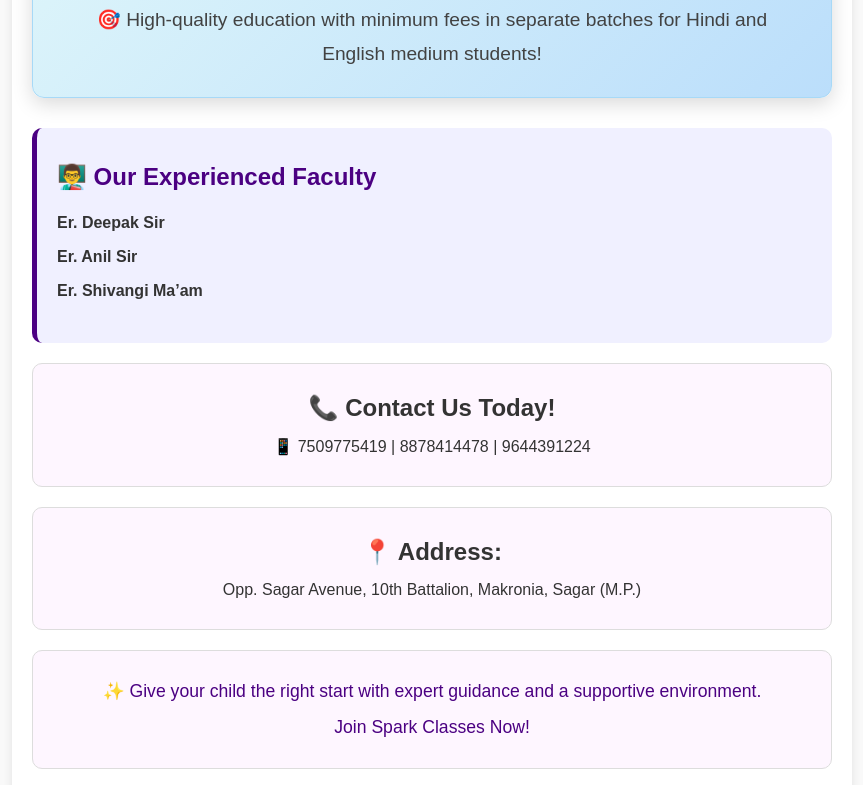
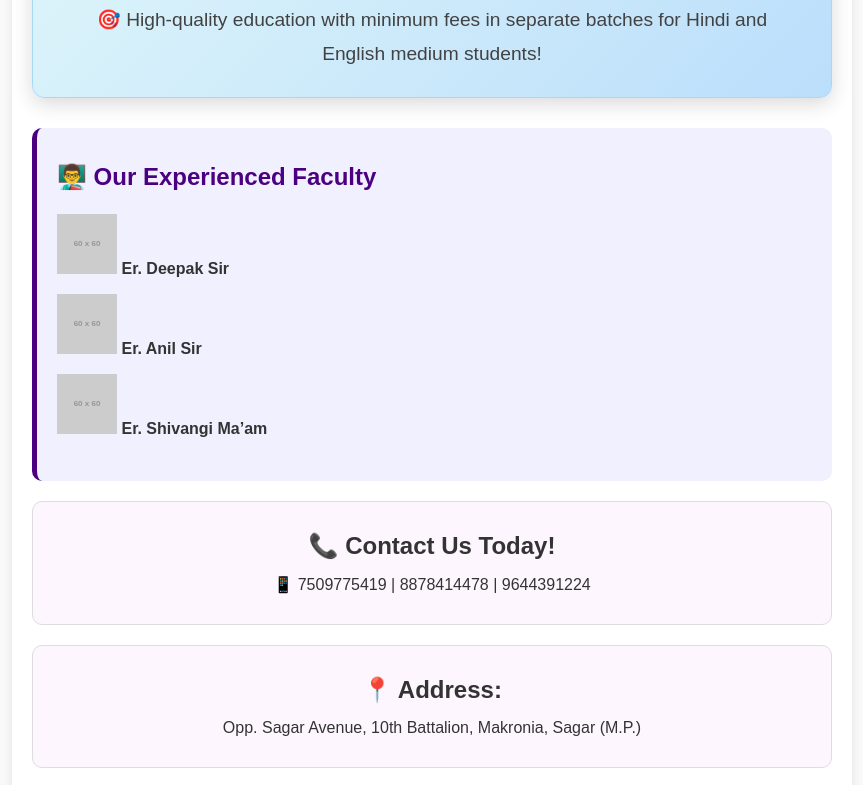
Before and after one commit to sparkclassessagar/sparkclasses.github.io, a plain HTML site: page index.html in a window 1280 px wide. Shown: the part 840-1625 px from the top of the page, without its empty margins (208-1071 px from the left). Drawn offline with Linux system fonts and the light colour scheme; placeholder pictures from the web are drawn by us.

Commit message:
Update index.html
updated faculty section

```diff
--- a/index.html
+++ b/index.html
@@ -553,14 +553,25 @@
             <p data-en="🎯 High-quality education with minimum fees in separate batches for Hindi and English medium students!" data-hi="🎯 न्यूनतम शुल्क में उच्च गुणवत्ता वाली शिक्षा (हिंदी और इंग्लिश मीडियम के लिए अलग-अलग बैच)">🎯 High-quality education with minimum fees in separate batches for Hindi and English medium students!</p>
         </div>
 
-        <div class="faculty-section">
-            <h2 data-en="👨‍🏫 Our Experienced Faculty" data-hi="👨‍🏫 हमारे अनुभवी शिक्षक">👨‍🏫 Our Experienced Faculty</h2>
-            <ul>
-                <li>Er. Deepak Sir</li>
-                <li>Er. Anil Sir</li>
-                <li>Er. Shivangi Ma’am</li>
-            </ul>
-        </div>
+        <div class="faculty-section bg-white p-8 rounded-xl shadow-lg max-w-md w-full mx-4 sm:mx-auto">
+        <h2 class="text-3xl font-bold text-gray-800 mb-6 text-center flex items-center justify-center gap-3" data-en="👨‍🏫 Our Experienced Faculty" data-hi="👨‍🏫 हमारे अनुभवी शिक्षक">
+            <span role="img" aria-label="teacher emoji">👨‍🏫</span> Our Experienced Faculty
+        </h2>
+        <ul class="space-y-6">
+            <li class="flex items-center space-x-4 p-3 bg-blue-50 rounded-lg shadow-sm hover:shadow-md transition-shadow duration-300">
+                <img src="https://placehold.co/60x60/60A5FA/FFFFFF?text=DS" alt="Deepak Sir" class="w-16 h-16 rounded-full object-cover border-2 border-blue-400">
+                <span class="text-xl font-medium text-gray-700">Er. Deepak Sir</span>
+            </li>
+            <li class="flex items-center space-x-4 p-3 bg-green-50 rounded-lg shadow-sm hover:shadow-md transition-shadow duration-300">
+                <img src="https://placehold.co/60x60/34D399/FFFFFF?text=AS" alt="Anil Sir" class="w-16 h-16 rounded-full object-cover border-2 border-green-400">
+                <span class="text-xl font-medium text-gray-700">Er. Anil Sir</span>
+            </li>
+            <li class="flex items-center space-x-4 p-3 bg-purple-50 rounded-lg shadow-sm hover:shadow-md transition-shadow duration-300">
+                <img src="https://placehold.co/60x60/A78BFA/FFFFFF?text=SM" alt="Shivangi Ma’am" class="w-16 h-16 rounded-full object-cover border-2 border-purple-400">
+                <span class="text-xl font-medium text-gray-700">Er. Shivangi Ma’am</span>
+            </li>
+        </ul>
+    </div>
 
         <div class="contact">
             <h2 data-en="📞 Contact Us Today!" data-hi="📞 आज ही संपर्क करें!">📞 Contact Us Today!</h2>
```
